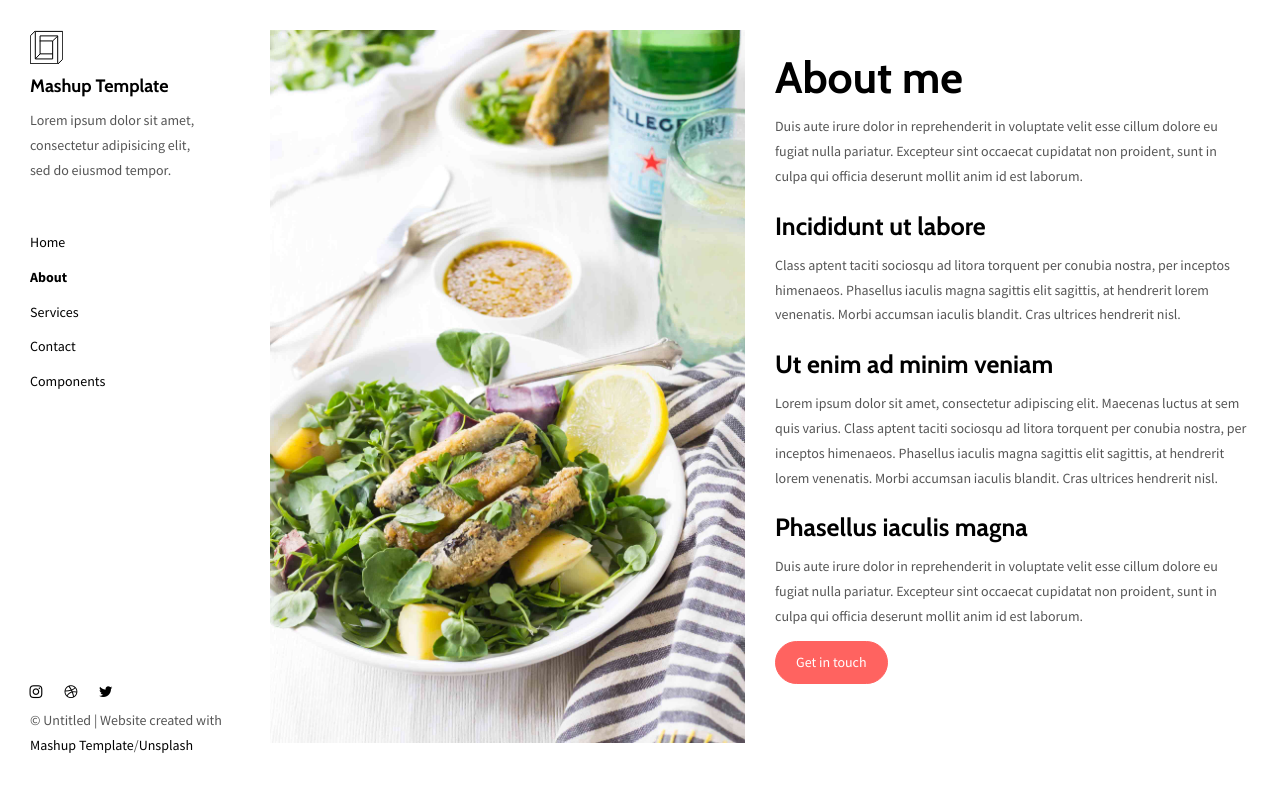
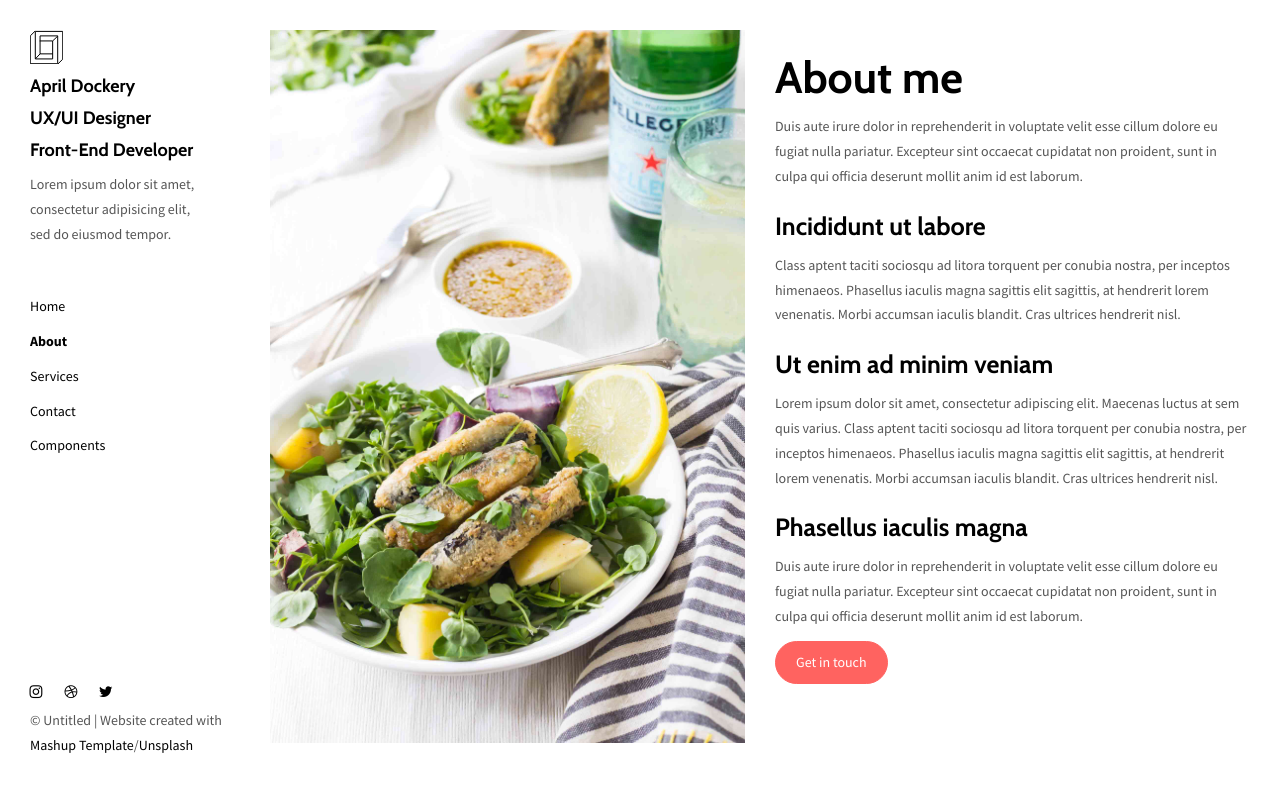
Before and after one commit to dockeryapril/marketing-data-design, a plain HTML site: page about.html in a window 1280 px wide. Drawn offline with nearby package versions, Linux system fonts and the light colour scheme.

Commit message:
Name and site header

```diff
--- a/about.html
+++ b/about.html
@@ -40,7 +40,11 @@
       <div class="site-header hidden-xs">
           <a class="site-brand" href="./index.html" title="">
             <img class="img-responsive site-logo" alt="" src="./assets/images/mashup-logo.svg">
-            Mashup Template
+            April Dockery
+            <br>
+            UX/UI Designer
+            <br>
+            Front-End Developer
           </a>
         <p>Lorem ipsum dolor sit amet, consectetur adipisicing elit, sed do eiusmod
         tempor.</p>
```
Also changed, not shown: components.html (+5 -1 lines), contact.html (+5 -1 lines), project.html (+5 -1 lines), services.html (+5 -1 lines).
